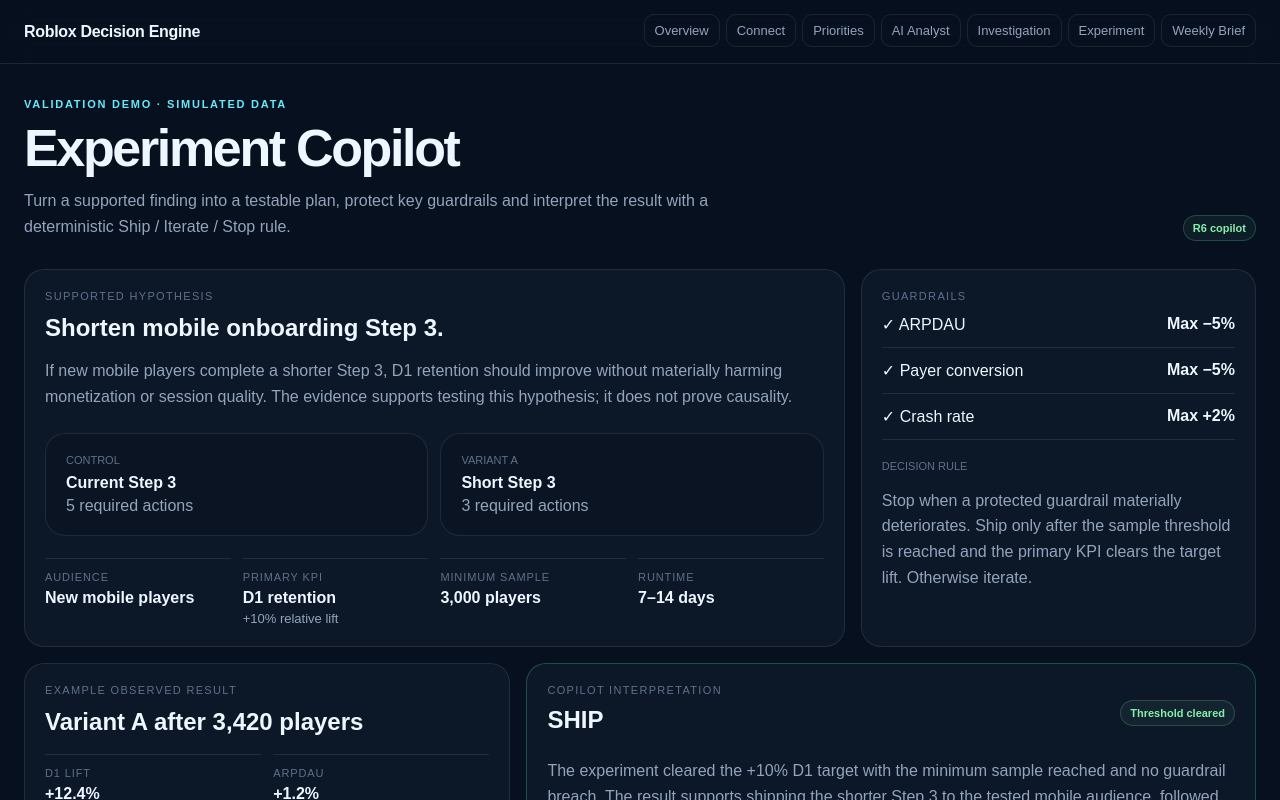
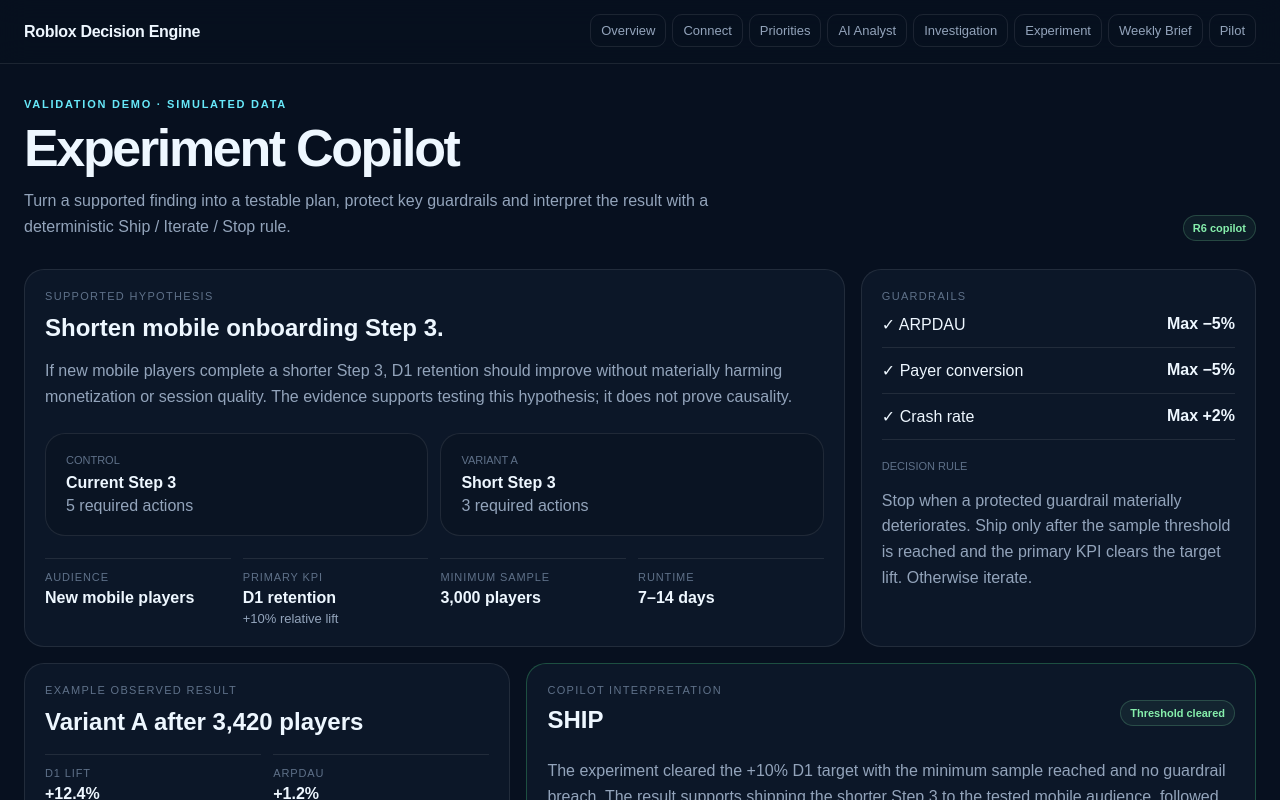
Before and after one commit to danielwauer-maker/roblox-decision-engine, a Next.js app in the folder apps/web/: page /demo/experiment in a window 1280 px wide. Shown: the top 800 px of the page. Built offline with nearby package versions, Linux system fonts and the light colour scheme.

Commit message:
feat(r7): add pilot workspace navigation

```diff
--- a/apps/web/app/demo/_components.tsx
+++ b/apps/web/app/demo/_components.tsx
@@ -8,6 +8,7 @@ const nav = [
   ["Investigation", "/demo/investigation"],
   ["Experiment", "/demo/experiment"],
   ["Weekly Brief", "/demo/report"],
+  ["Pilot", "/demo/pilot"],
 ] as const;
 
 export const palette = {
```
